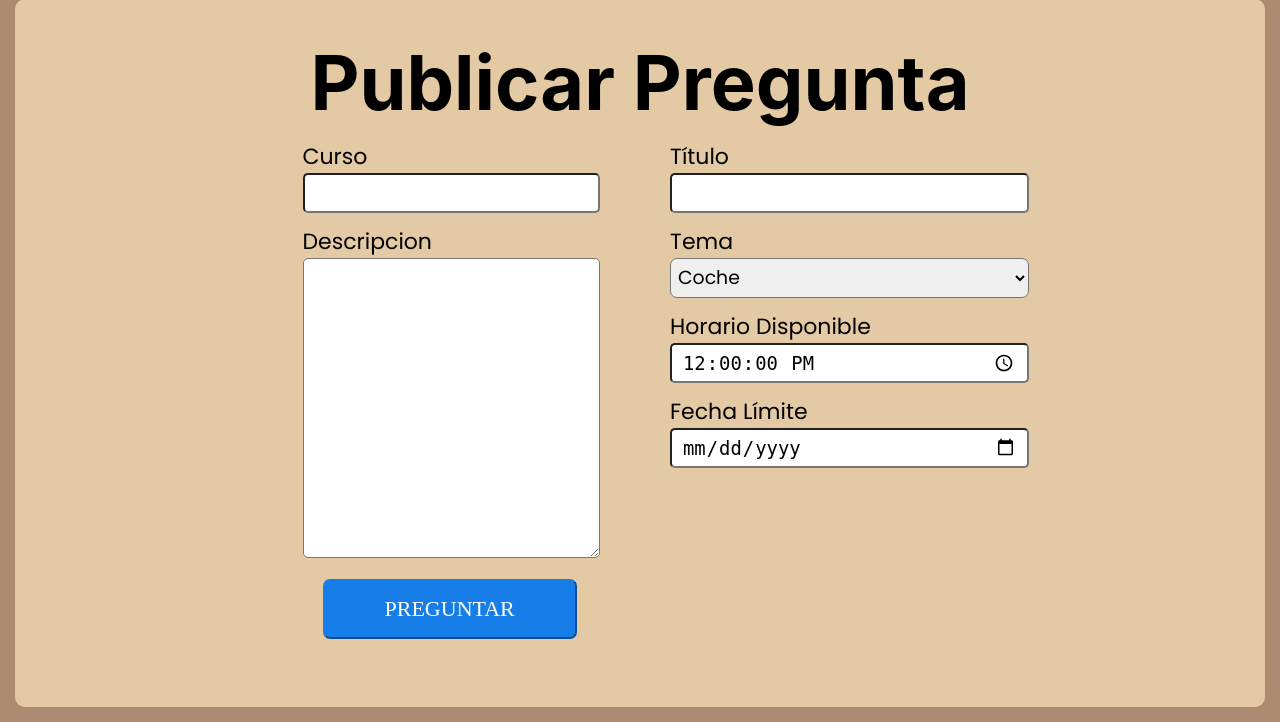
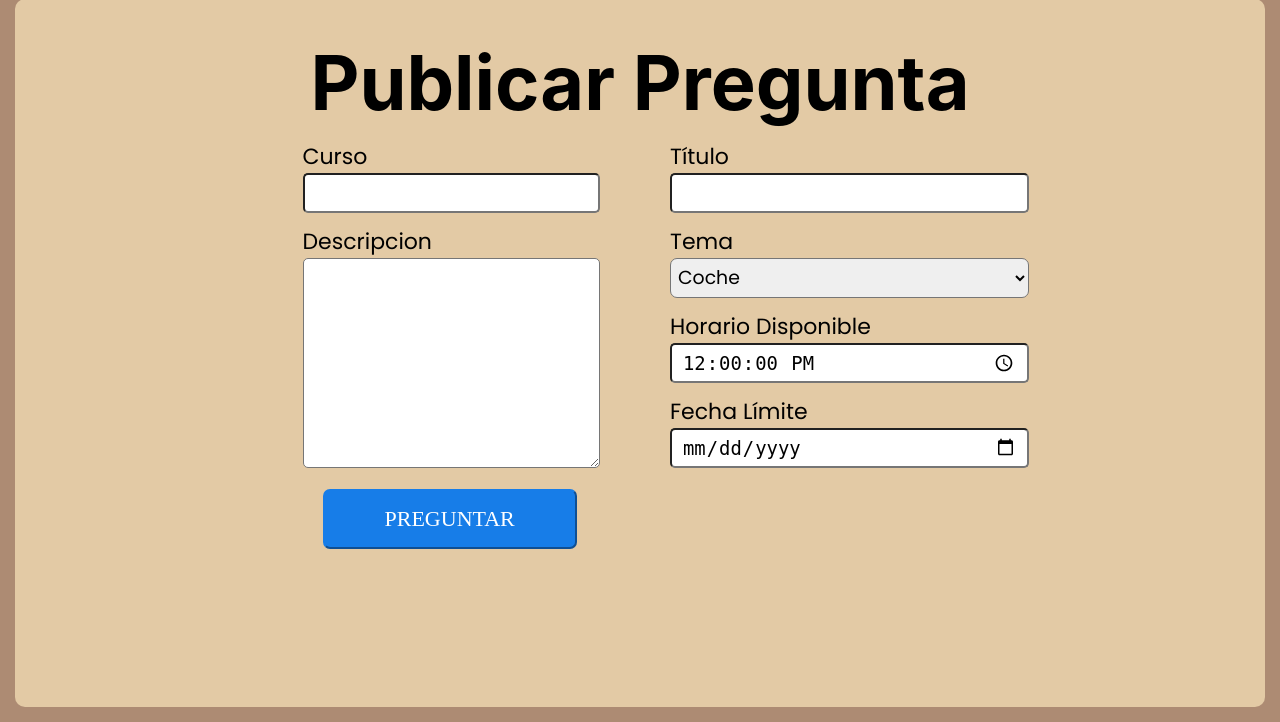
Before and after one commit to eluqm/IS-3group23, a PHP site: template views/publicar_pregunta.php in a window 1280 px wide. Shown: the part 78-800 px from the top of the page. Run offline with PHP 8.4, Linux system fonts and the light colour scheme; the template is opened without the code that fills it, so the values that code supplies are empty; the visitor is signed in with stand-in values (Sample User, id 1); some web fonts are replaced.

Commit message:
lil change publicar_pregunta textarea form

```diff
--- a/views/css/publicar_pregunta.css
+++ b/views/css/publicar_pregunta.css
@@ -85,7 +85,7 @@
 .publicar_pregunta form textarea{
     border-radius: 5px;
     width: 88%;
-    height: 300px;
+    height: 210px;
     font-size: 5mm;
     padding: 10px;
 }
```
